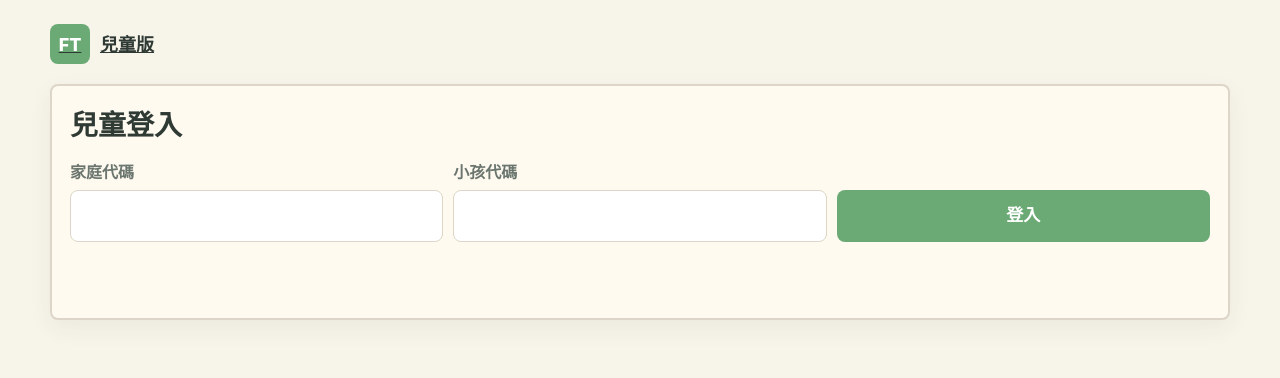
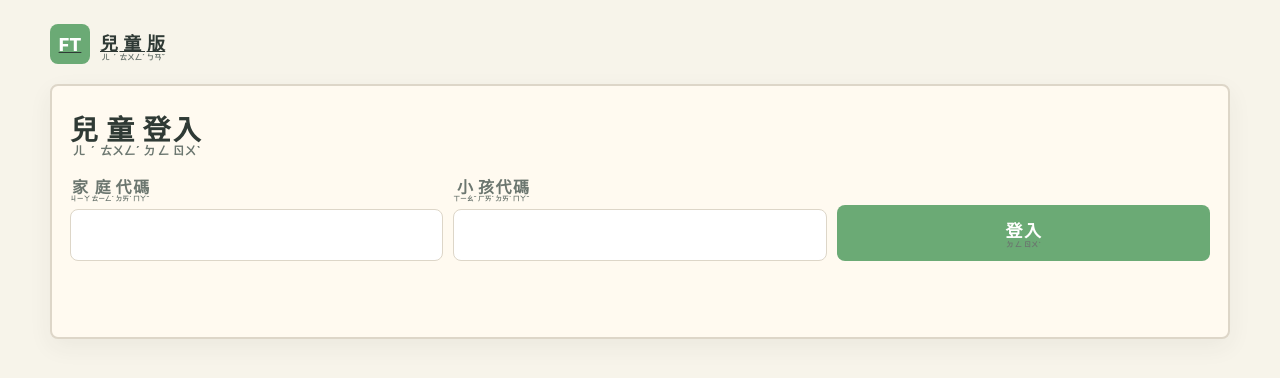
Before and after one commit to HUANGgame/family_task_server_app, a website: page public/child.html in a window 1280 px wide. Drawn offline with Linux system fonts and the light colour scheme.

Commit message:
Restore zhuyin on child login

```diff
--- a/public/child.html
+++ b/public/child.html
@@ -11,18 +11,32 @@
       <header class="topbar">
         <a class="brand" href="/">
           <span class="brand-mark">FT</span>
-          <span>兒童版</span>
+          <span class="login-zhuyin">
+            <ruby>兒<rt>ㄦˊ</rt></ruby><ruby>童<rt>ㄊㄨㄥˊ</rt></ruby><ruby>版<rt>ㄅㄢˇ</rt></ruby>
+          </span>
         </a>
       </header>
 
       <section class="auth-box panel child-login-panel" id="childAuthPanel">
         <div class="panel-head">
-          <h2>兒童登入</h2>
+          <h2 class="login-zhuyin">
+            <ruby>兒<rt>ㄦˊ</rt></ruby><ruby>童<rt>ㄊㄨㄥˊ</rt></ruby><ruby>登<rt>ㄉㄥ</rt></ruby><ruby>入<rt>ㄖㄨˋ</rt></ruby>
+          </h2>
         </div>
         <form id="childLoginForm" class="form-grid">
-          <label class="form-row">家庭代碼<input name="familyCode" required autocomplete="off"></label>
-          <label class="form-row">小孩代碼<input name="childCode" required autocomplete="off" maxlength="4" minlength="4" inputmode="text"></label>
-          <div class="form-row"><label>&nbsp;</label><button class="btn good" type="submit">登入</button></div>
+          <label class="form-row">
+            <span class="login-zhuyin">
+              <ruby>家<rt>ㄐㄧㄚ</rt></ruby><ruby>庭<rt>ㄊㄧㄥˊ</rt></ruby><ruby>代<rt>ㄉㄞˋ</rt></ruby><ruby>碼<rt>ㄇㄚˇ</rt></ruby>
+            </span>
+            <input name="familyCode" required autocomplete="off">
+          </label>
+          <label class="form-row">
+            <span class="login-zhuyin">
+              <ruby>小<rt>ㄒㄧㄠˇ</rt></ruby><ruby>孩<rt>ㄏㄞˊ</rt></ruby><ruby>代<rt>ㄉㄞˋ</rt></ruby><ruby>碼<rt>ㄇㄚˇ</rt></ruby>
+            </span>
+            <input name="childCode" required autocomplete="off" maxlength="4" minlength="4" inputmode="text">
+          </label>
+          <div class="form-row"><label>&nbsp;</label><button class="btn good" type="submit"><span class="login-zhuyin"><ruby>登<rt>ㄉㄥ</rt></ruby><ruby>入<rt>ㄖㄨˋ</rt></ruby></span></button></div>
         </form>
         <p class="status" id="childLoginStatus"></p>
       </section>
--- a/public/styles.css
+++ b/public/styles.css
@@ -616,6 +616,30 @@ ruby.zh-char {
   font-size: 16px;
 }
 
+.login-zhuyin {
+  display: inline-flex;
+  flex-wrap: wrap;
+  gap: 0.08em;
+  line-height: 1.9;
+}
+
+.login-zhuyin ruby {
+  ruby-position: under;
+  -webkit-ruby-position: after;
+  text-align: center;
+}
+
+.login-zhuyin rt {
+  color: var(--muted);
+  font-size: 0.42em;
+  font-weight: 800;
+  letter-spacing: 0;
+}
+
+.child-login-panel .btn .login-zhuyin {
+  line-height: 1.55;
+}
+
 .child-account-card {
   border-color: rgba(107, 170, 117, 0.45);
 }
```
